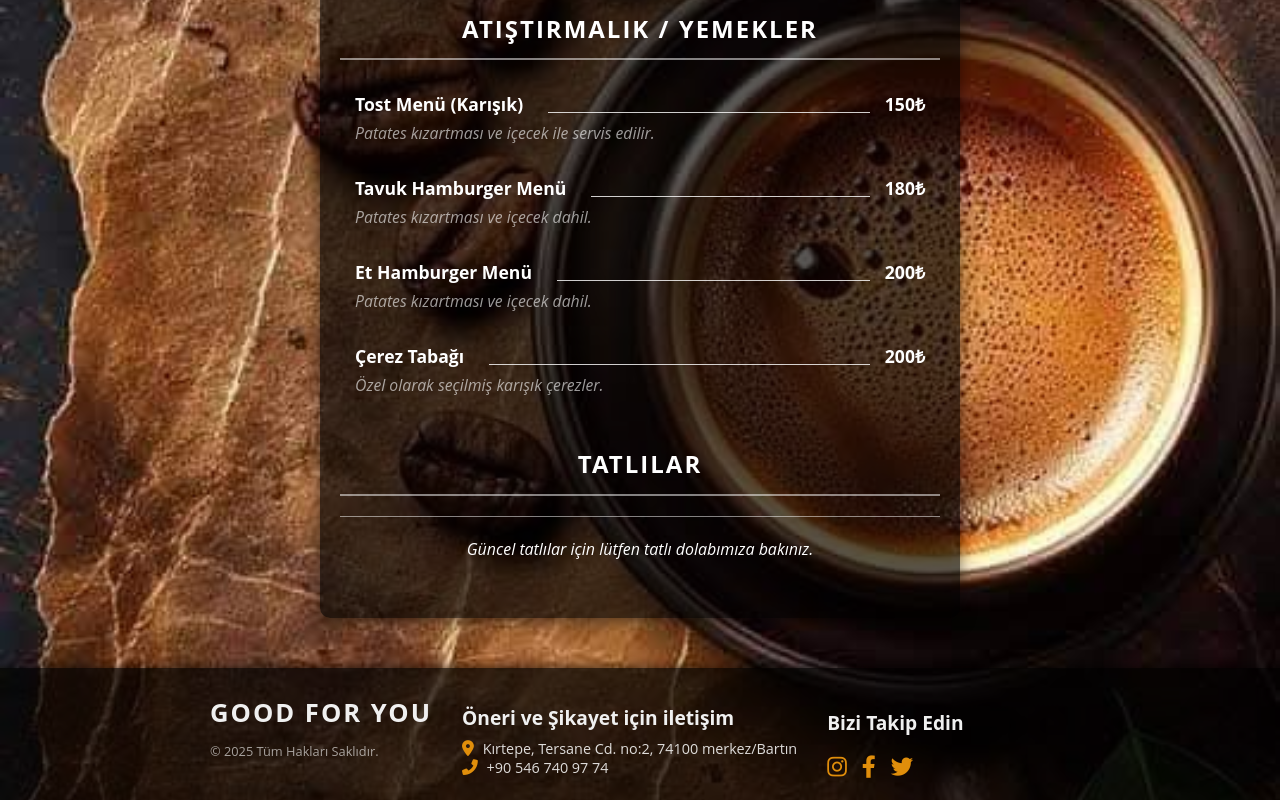
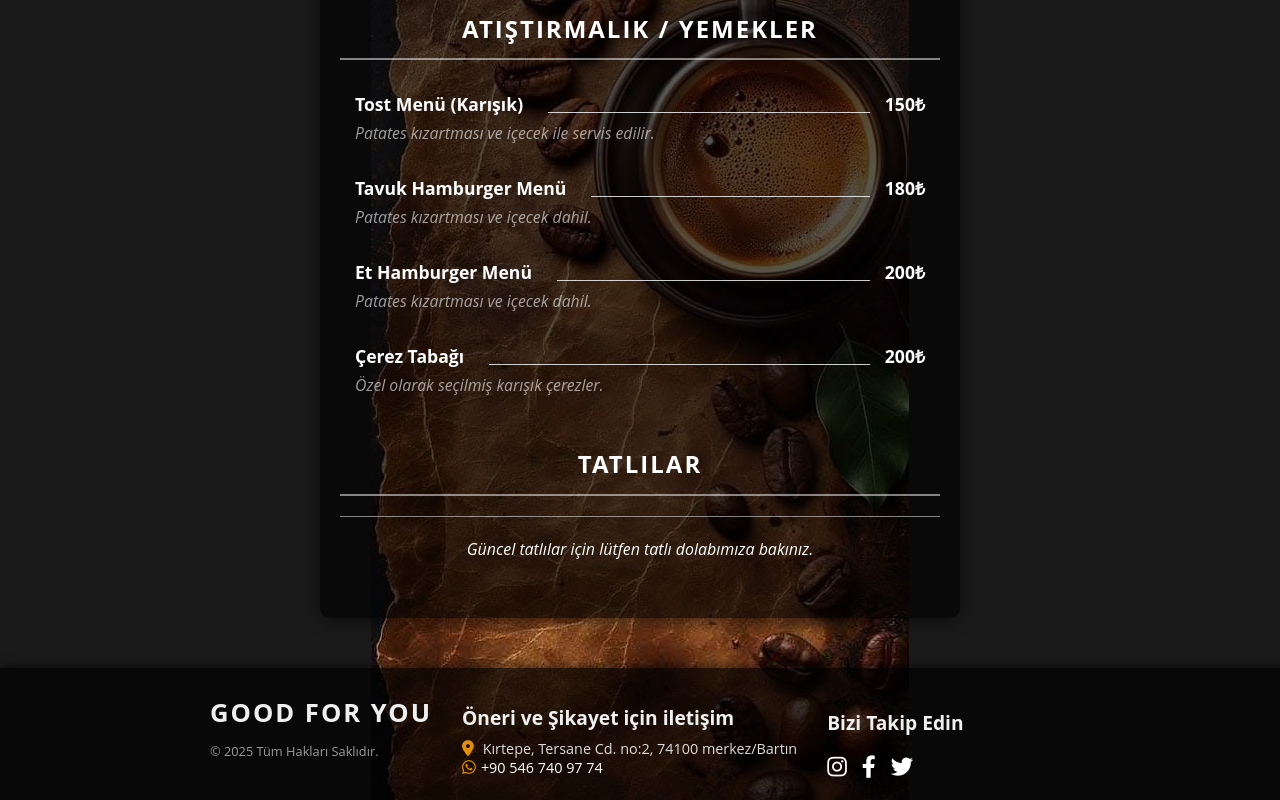
Before and after one commit to betulkorkmazz/qr-menu-goodforyou, a plain HTML site: page menu.html in a window 1280 px wide. Shown: the part 4775-5575 px from the top of the page. Drawn offline with Linux system fonts and the light colour scheme.

Commit message:
yeniden güncellendi

```diff
--- a/menu.html
+++ b/menu.html
@@ -554,7 +554,10 @@
                     </p>
 
                     <p>
-                        <i class="fas fa-phone-alt"></i> +90 546 740 97 74
+
+                        <a href="https://wa.me/905551234567" target="_blank">
+                            <i class="fab fa-whatsapp"></i>+90
+                            546 740 97 74 </a>
                     </p>
 
                 </div>
@@ -626,7 +629,7 @@
 
                 if (targetElement) {
                  window.scrollTo({
-                        top: targetElement.offsetTop - 70,
+                        top: targetElement.offsetTop - 0,
                         behavior: 'smooth'
                     });
                 }
--- a/style.css
+++ b/style.css
@@ -21,16 +21,19 @@ body {
     background-image: url('menu_arka_plan2.jpg'); /* DOSYA YOLUNUZU KONTROL EDİN */
 
     /* 🔴 GÜNCELLEME 1: Resim boyutunu otomatik yapıyoruz */
-    background-size: cover;
-
-    background-position: center top; /* Ortadan değil, üstten başlasın */
-    background-attachment: fixed; /* Sayfa ile birlikte kaysın, daha iyi kapsama için */
+    background-size: initial;
+    background-position: center center; /* Ortadan değil, üstten başlasın */
+    background-attachment: scroll; /* Sayfa ile birlikte kaysın, daha iyi kapsama için */
 
     /* 🔴 GÜNCELLEME 2: Görseli yatayda ve dikeyde tekrarla */
-    background-repeat: no-repeat;
+    background-repeat: repeat-y;
 
     line-height: 1.6;
 }
+@media (min-width: 769px) {
+    body {
+        background-attachment: fixed;
+    }}
 /* ===============================
   02. ÜST BAŞLIK (GOOD FOR YOU) STİLİ
   =============================== */
@@ -454,3 +457,22 @@ z-index: 1; /* Navigasyon z-index: 9999'dan çok daha düşük */
         justify-content: flex-start;
     }
 }
+a {
+    /* Varsayılan Rengi (Maviyi) Beyaz Yapın */
+    color: white !important; /* !important eklemek, diğer kuralları geçersiz kılar */
+    text-decoration: none !important; /* Alt çizgiyi kaldırır */
+}
+
+a:visited {
+    /* Tıklanmış linklerin rengini de beyaz yapın (Koyu mor/mavi olmasını engeller) */
+    color: white !important;
+}
+
+a:hover,
+a:focus,
+a:active {
+    /* Fare üzerine gelme, odaklanma veya tıklama anındaki rengi de beyaz yapın */
+    color: white !important;
+    /* Eğer klavye ile odaklanıldığında çıkan çerçeveyi kaldırmak istiyorsanız: */
+    outline: none !important;
+}
```
Also changed, not shown: index.html (+10 -0 lines).
